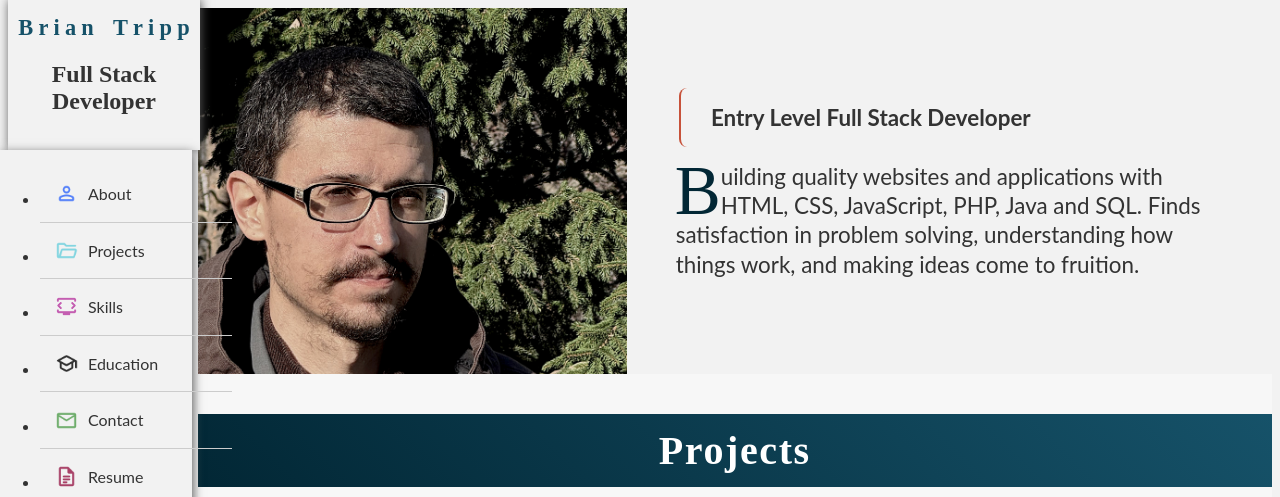
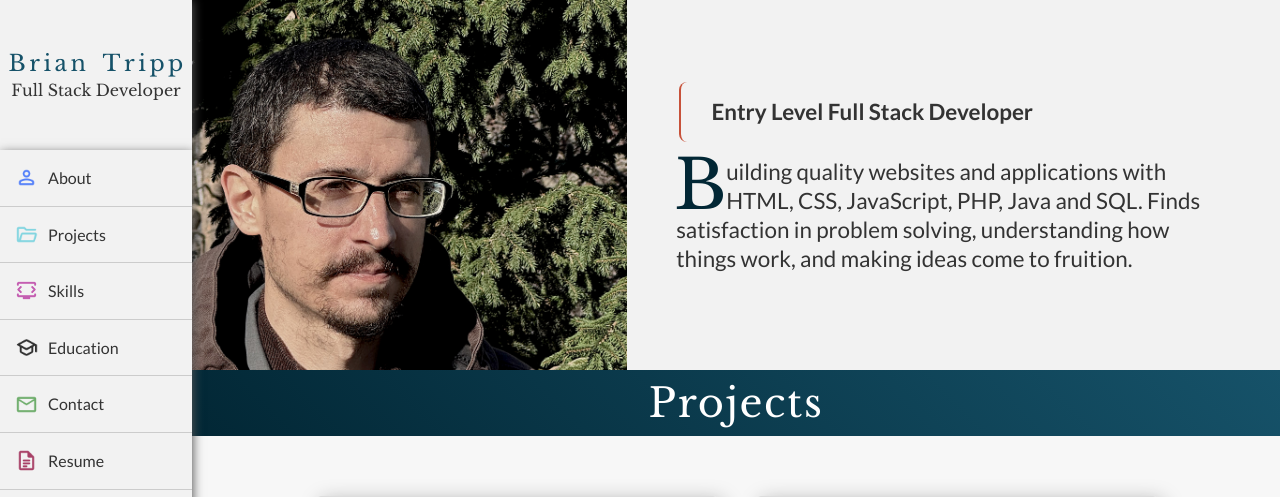
Before and after one commit to bdtripp-dev/portfolio, a PHP site: page / in a window 1280 px wide. Shown: the top 497 px of the page. Run offline with PHP 8.4, Linux system fonts and the light colour scheme.

Commit message:
fix: replace link tags that were accidentally removed in last commit

```diff
--- a/public/index.php
+++ b/public/index.php
@@ -40,14 +40,17 @@ function project_url($project_slug) {
     <meta charset="utf-8">
     <meta name="viewport" content="width=device-width, initial-scale = 1.0, maximum-scale=1.0, user-scalable=no" />
     <meta name="description" content="Full Stack Developer skilled in Java, JavaScript, PHP, SQL, and React, with
-        hands-on experience in Docker-based deployments, CI/CD pipelines, and CMS development."
-    >
+    hands-on experience in Docker-based deployments, CI/CD pipelines, and CMS development.">
     <title>Brian Tripp – Full Stack Developer</title>
     <meta name="description" content="Full Stack Developer specializing in Java,
     JavaScript, PHP, SQL, and React, with experience in Docker-based deployments,
     CI/CD pipelines, and CMS development.">
+    <link href="css/reset.css" rel="stylesheet">
     <link rel="preconnect" href="https://fonts.googleapis.com">
     <link rel="preconnect" href="https://fonts.gstatic.com" crossorigin>
+    <link href="https://fonts.googleapis.com/css2?
+    family=Lato:ital,wght@0,100;0,300;0,400;0,700;0,900;1,100;1,300;1,400;1,700;1,900
+    &family=Libre+Baskerville:ital,wght@0,400..700;1,400..700&display=swap" rel="stylesheet">
     <link href="https://fonts.googleapis.com/css?family=Source+Code+Pro" rel="stylesheet">
     <link href="css/main.css?v=<?php echo filemtime(__DIR__ . '/css/main.css'); ?>" rel="stylesheet">
     <link rel="stylesheet" href="highlight/styles/atom-one-light.css">
```
